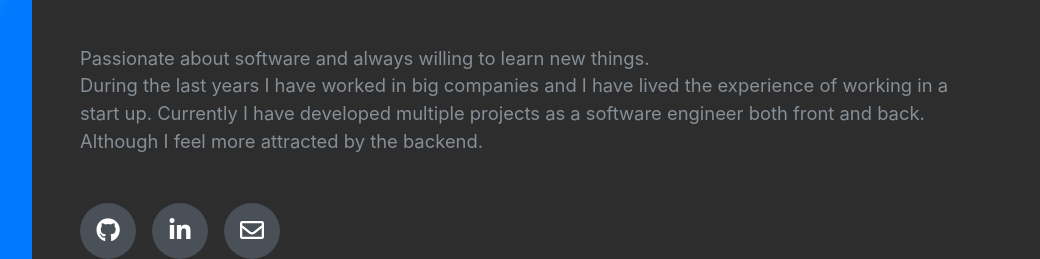
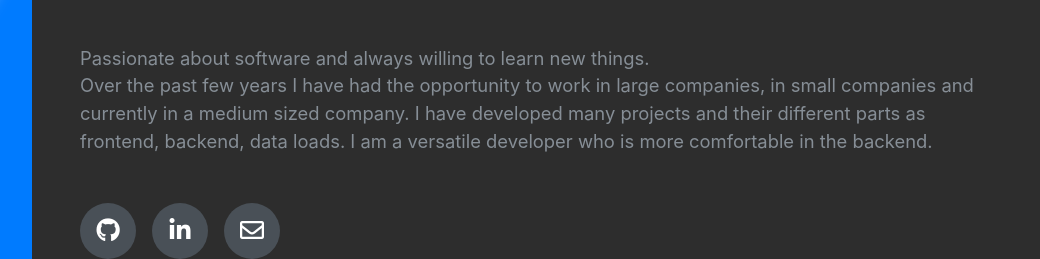
Before and after one commit to VictorSalgado/gatsby-vs, a Gatsby site: page / in a window 1280 px wide. Shown: the part 334-593 px from the top of the page, 240-1280 px from the left. Built offline with nearby package versions, Linux system fonts and the light colour scheme; Gatsby itself is replaced by a stand-in of ours; a web font is replaced by a local one.

Commit message:
Description refactoring

```diff
--- a/src/pages/index.js
+++ b/src/pages/index.js
@@ -23,8 +23,8 @@ const IndexPage = () => (
           </div>
           <p className="lead mb-5">
             Passionate about software and always willing to learn new things.<br></br>
-            During the last years I have worked in big companies and I have lived the experience of working in a start up.
-            Currently I have developed multiple projects as a software engineer both front and back. Although I feel more attracted by the backend.
+            Over the past few years I have had the opportunity to work in large companies, in small companies and currently in a medium sized company.
+            I have developed many projects and their different parts as frontend, backend, data loads. I am a versatile developer who is more comfortable in the backend.
           </p>
           <div className="social-icons">
             {config.socialLinks.map(social => {
```
